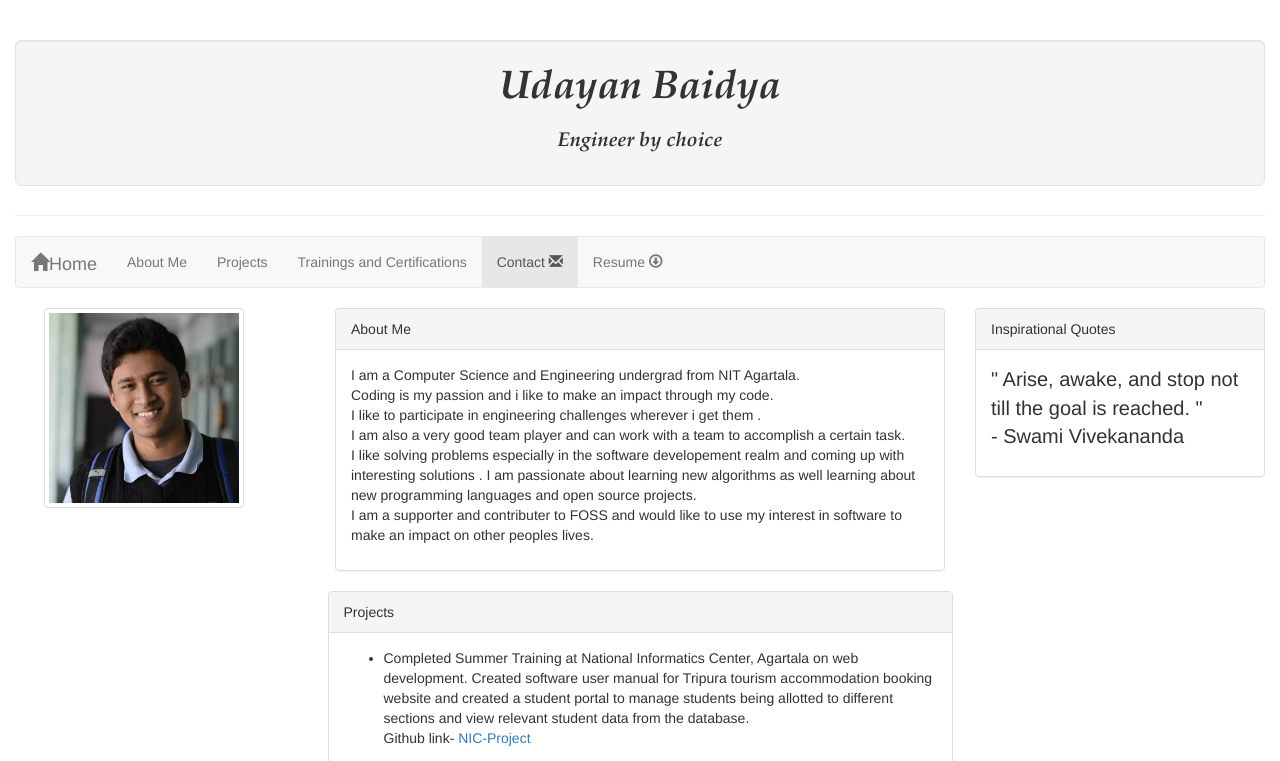
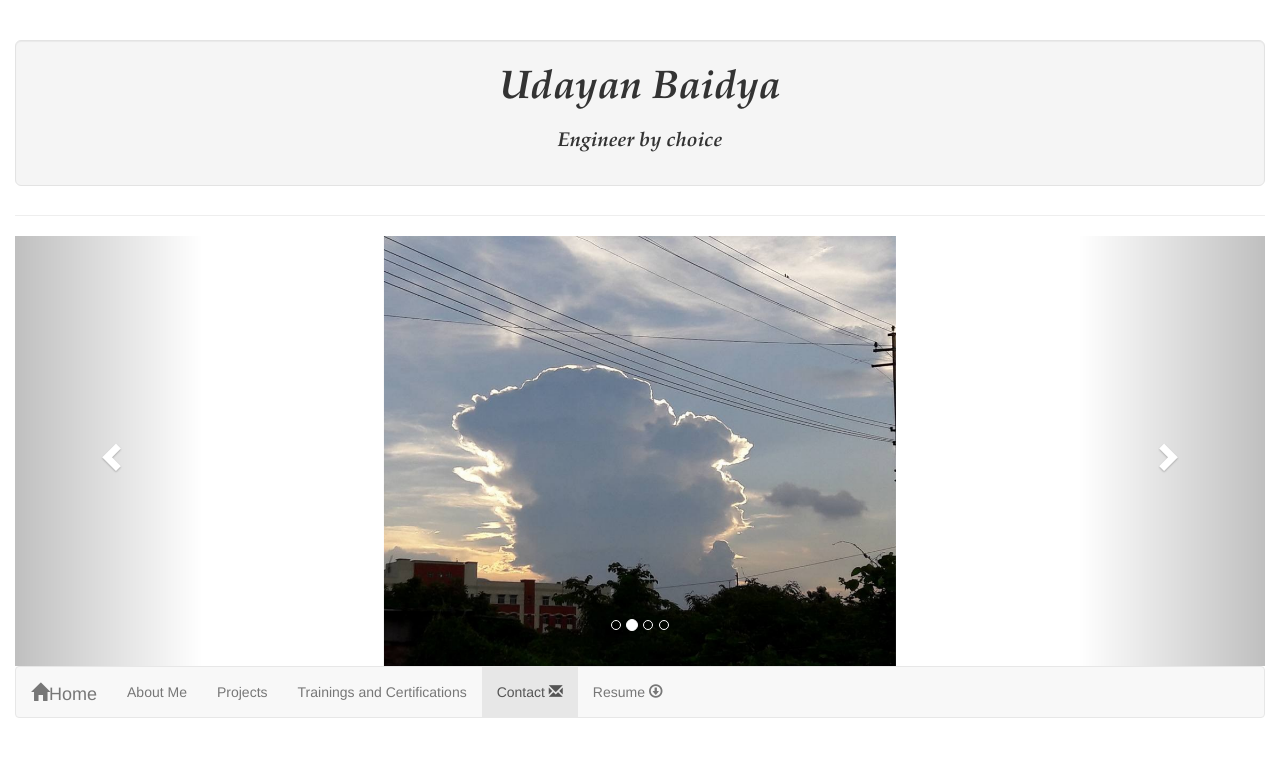
Before and after one commit to udaycoder/personalWebsite, a plain HTML site: page webpage.html in a window 1280 px wide. Shown: the top 761 px of the page. Drawn offline with nearby package versions, Linux system fonts and the light colour scheme.

Commit message:
Added carousel

```diff
--- a/CSS/webpageCSS.css
+++ b/CSS/webpageCSS.css
@@ -14,3 +14,22 @@ body {
      position: relative;
      top: 50px;
   }
+
+  .col-md-3{
+    margin-top:2%;
+  }
+
+  .col-md-6{
+    margin-top:2%;
+  }
+
+  footer{
+    margin-top:2%;
+  }
+
+  .carousel-inner > .item > img,
+  .carousel-inner > .item > a > img {
+      max-width: 100%;
+      max-height: 430px !important;
+      margin: auto;
+  }
--- a/webpage.html
+++ b/webpage.html
@@ -16,7 +16,46 @@
        <center><p style="font: italic bold 40px Book Antiqua, serif;" class="well well-lg">Udayan Baidya<br><span style="font-size:20px;">Engineer by choice</span></p></center>
   </div>
 
-  <nav class="navbar navbar-default" data-spy="affix" data-offset-top="225">
+  <div id="myCarousel" class="carousel slide" data-ride="carousel"> <!-- Carousel  -->
+
+  <ol class="carousel-indicators">
+    <li data-target="#myCarousel" data-slide-to="0" class="active"></li>
+    <li data-target="#myCarousel" data-slide-to="1"></li>
+    <li data-target="#myCarousel" data-slide-to="2"></li>
+    <li data-target="#myCarousel" data-slide-to="3"></li>
+  </ol>
+
+
+  <div class="carousel-inner" role="listbox">
+    <div class="item active">
+      <img src="CSS/1.jpg" alt="College friends">
+    </div>
+
+    <div class="item">
+      <img src="CSS/2.jpg" alt="India in the skys">
+    </div>
+
+    <div class="item">
+      <img src="CSS/3.jpg" alt="School Friends">
+    </div>
+
+    <div class="item">
+      <img src="CSS/4.jpg" alt="Moonlight">
+    </div>
+  </div>
+
+
+  <a class="left carousel-control" href="#myCarousel" role="button" data-slide="prev">
+    <span class="glyphicon glyphicon-chevron-left" aria-hidden="true"></span>
+    <span class="sr-only">Previous</span>
+  </a>
+  <a class="right carousel-control" href="#myCarousel" role="button" data-slide="next">
+    <span class="glyphicon glyphicon-chevron-right" aria-hidden="true"></span>
+    <span class="sr-only">Next</span>
+  </a>
+</div>
+
+  <nav class="navbar navbar-default" data-spy="affix" data-offset-top="525">
     <div class="container-fluid">
       <div class="navbar-header">
         <a class="navbar-brand" href="#home"> <span class="glyphicon glyphicon-home"></span>Home</a>
```
Also changed, not shown: CSS/1.jpg (added), CSS/2.jpg (added), CSS/3.jpg (added), CSS/4.jpg (added).
